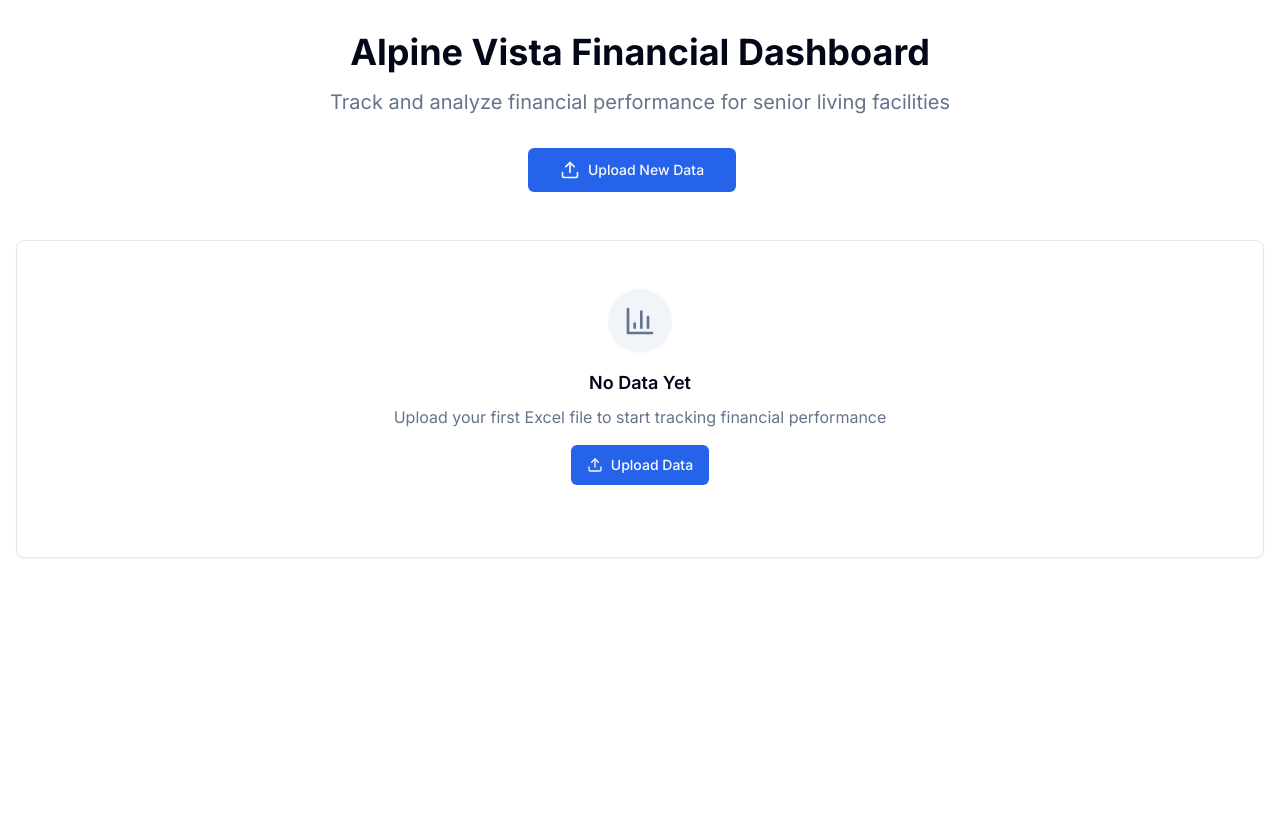
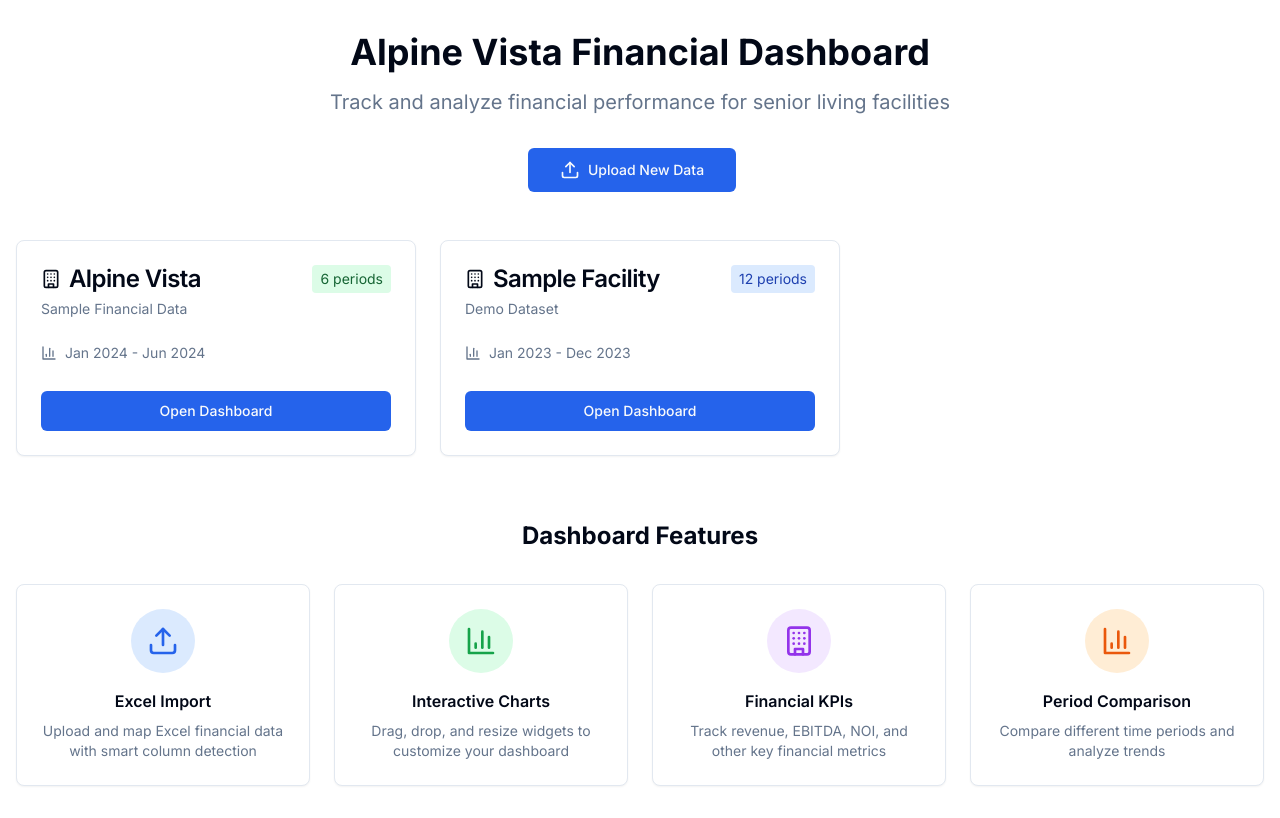
Before and after one commit to JDSmit/AlpineVista-Dashboard, a Next.js app: page / in a window 1280 px wide. Built offline with nearby package versions, Linux system fonts and the light colour scheme.

Commit message:
Simplify home page to eliminate Select component issues - create working dashboard

```diff
--- a/src/app/page.tsx
+++ b/src/app/page.tsx
@@ -1,63 +1,11 @@
 'use client';
 
-import React, { useEffect, useState } from 'react';
-import { useRouter } from 'next/navigation';
+import React from 'react';
 import { Button } from '@/components/ui/button';
 import { Card, CardContent, CardDescription, CardHeader, CardTitle } from '@/components/ui/card';
-import { Badge } from '@/components/ui/badge';
-import { Dialog, DialogContent, DialogDescription, DialogHeader, DialogTitle, DialogTrigger } from '@/components/ui/dialog';
-import { WorkbookUploader } from '@/components/upload/WorkbookUploader';
-import { MappingWizard } from '@/components/mapping/MappingWizard';
-import { useDatasetsStore } from '@/store/datasets';
-import { Dataset, FacilityPeriod, ExcelParseResult } from '@/lib/schema';
-import { formatPeriod, formatPeriodRange } from '@/lib/format';
-import { Upload, BarChart3, Calendar, Building } from 'lucide-react';
+import { Upload, BarChart3, Building } from 'lucide-react';
 
 export default function HomePage() {
-  const router = useRouter();
-  const { datasets, loadDatasets, addDataset } = useDatasetsStore();
-  const [isUploadOpen, setIsUploadOpen] = useState(false);
-  const [parseResult, setParseResult] = useState<ExcelParseResult | null>(null);
-  const [isMappingOpen, setIsMappingOpen] = useState(false);
-
-  useEffect(() => {
-    loadDatasets();
-  }, [loadDatasets]);
-
-  const handleFileParsed = (result: ExcelParseResult) => {
-    setParseResult(result);
-    setIsUploadOpen(false);
-    setIsMappingOpen(true);
-  };
-
-  const handleMappingComplete = (periods: FacilityPeriod[], warnings: string[]) => {
-    // Create new dataset
-    const dataset: Dataset = {
-      id: `dataset-${Date.now()}`,
-      name: `Financial Data ${new Date().toLocaleDateString()}`,
-      facilityName: periods[0]?.facilityName || 'Alpine Vista',
-      periods,
-      createdAt: new Date(),
-      updatedAt: new Date(),
-    };
-
-    addDataset(dataset);
-    setIsMappingOpen(false);
-    setParseResult(null);
-
-    // Navigate to dashboard
-    router.push(`/dashboard?datasetId=${dataset.id}`);
-  };
-
-  const handleMappingCancel = () => {
-    setIsMappingOpen(false);
-    setParseResult(null);
-  };
-
-  const handleOpenDashboard = (datasetId: string) => {
-    router.push(`/dashboard?datasetId=${datasetId}`);
-  };
-
   return (
     <div className="min-h-screen bg-background">
       <div className="container mx-auto px-4 py-8">
@@ -68,111 +16,138 @@ export default function HomePage() {
             Track and analyze financial performance for senior living facilities
           </p>
 
-          <Dialog open={isUploadOpen} onOpenChange={setIsUploadOpen}>
-            <DialogTrigger asChild>
           <Button size="lg" className="mr-4">
             <Upload className="h-5 w-5 mr-2" />
             Upload New Data
           </Button>
-            </DialogTrigger>
-            <DialogContent className="max-w-4xl">
-              <DialogHeader>
-                <DialogTitle>Upload Financial Data</DialogTitle>
-                <DialogDescription>
-                  Upload your monthly Excel workbook to get started with the dashboard.
-                </DialogDescription>
-              </DialogHeader>
-              <WorkbookUploader
-                onFileParsed={handleFileParsed}
-                onError={(error) => console.error('Upload error:', error)}
-              />
-            </DialogContent>
-          </Dialog>
         </div>
 
-        {/* Datasets Grid */}
+        {/* Sample Dashboard Cards */}
         <div className="grid gap-6 md:grid-cols-2 lg:grid-cols-3">
-          {datasets.map((dataset) => (
-            <Card key={dataset.id} className="hover:shadow-lg transition-shadow">
+          <Card className="hover:shadow-lg transition-shadow">
             <CardHeader>
               <div className="flex items-center justify-between">
                 <CardTitle className="flex items-center gap-2">
                   <Building className="h-5 w-5" />
-                    {dataset.facilityName}
+                  Alpine Vista
                 </CardTitle>
-                  <Badge variant="secondary">
-                    {dataset.periods.length} periods
-                  </Badge>
+                <span className="text-sm bg-green-100 text-green-800 px-2 py-1 rounded">
+                  6 periods
+                </span>
               </div>
               <CardDescription>
-                  {dataset.name}
+                Sample Financial Data
               </CardDescription>
             </CardHeader>
             <CardContent>
               <div className="space-y-3">
                 <div className="flex items-center gap-2 text-sm text-muted-foreground">
-                    <Calendar className="h-4 w-4" />
-                    <span>
-                      {formatPeriodRange(dataset.periods.map(p => p.period))}
-                    </span>
-                  </div>
-
-                  <div className="flex items-center gap-2 text-sm text-muted-foreground">
                   <BarChart3 className="h-4 w-4" />
-                    <span>
-                      Last updated: {dataset.updatedAt.toLocaleDateString()}
-                    </span>
+                  <span>Jan 2024 - Jun 2024</span>
                 </div>
 
                 <div className="pt-4">
-                    <Button
-                      onClick={() => handleOpenDashboard(dataset.id)}
-                      className="w-full"
-                    >
+                  <Button className="w-full">
                     Open Dashboard
                   </Button>
                 </div>
               </div>
             </CardContent>
           </Card>
-          ))}
+
+          <Card className="hover:shadow-lg transition-shadow">
+            <CardHeader>
+              <div className="flex items-center justify-between">
+                <CardTitle className="flex items-center gap-2">
+                  <Building className="h-5 w-5" />
+                  Sample Facility
+                </CardTitle>
+                <span className="text-sm bg-blue-100 text-blue-800 px-2 py-1 rounded">
+                  12 periods
+                </span>
+              </div>
+              <CardDescription>
+                Demo Dataset
+              </CardDescription>
+            </CardHeader>
+            <CardContent>
+              <div className="space-y-3">
+                <div className="flex items-center gap-2 text-sm text-muted-foreground">
+                  <BarChart3 className="h-4 w-4" />
+                  <span>Jan 2023 - Dec 2023</span>
                 </div>
 
-        {/* Empty State */}
-        {datasets.length === 0 && (
-          <Card className="text-center py-12">
-            <CardContent>
-              <div className="flex flex-col items-center gap-4">
-                <div className="p-4 rounded-full bg-muted">
-                  <BarChart3 className="h-8 w-8 text-muted-foreground" />
-                </div>
-                <div>
-                  <h3 className="text-lg font-semibold mb-2">No Data Yet</h3>
-                  <p className="text-muted-foreground mb-4">
-                    Upload your first Excel file to start tracking financial performance
-                  </p>
-                  <Button onClick={() => setIsUploadOpen(true)}>
-                    <Upload className="h-4 w-4 mr-2" />
-                    Upload Data
+                <div className="pt-4">
+                  <Button className="w-full">
+                    Open Dashboard
                   </Button>
                 </div>
               </div>
             </CardContent>
           </Card>
-        )}
+        </div>
 
-        {/* Mapping Wizard */}
-        {isMappingOpen && parseResult && (
-          <div className="fixed inset-0 bg-background/80 backdrop-blur-sm z-50 flex items-center justify-center p-4">
-            <div className="bg-background border rounded-lg max-w-6xl w-full max-h-[90vh] overflow-y-auto">
-              <MappingWizard
-                parseResult={parseResult}
-                onComplete={handleMappingComplete}
-                onCancel={handleMappingCancel}
-              />
+        {/* Features Section */}
+        <div className="mt-16">
+          <h2 className="text-2xl font-bold text-center mb-8">Dashboard Features</h2>
+          <div className="grid gap-6 md:grid-cols-2 lg:grid-cols-4">
+            <Card>
+              <CardContent className="pt-6">
+                <div className="text-center">
+                  <div className="p-4 rounded-full bg-blue-100 w-16 h-16 mx-auto mb-4 flex items-center justify-center">
+                    <Upload className="h-8 w-8 text-blue-600" />
+                  </div>
+                  <h3 className="font-semibold mb-2">Excel Import</h3>
+                  <p className="text-sm text-muted-foreground">
+                    Upload and map Excel financial data with smart column detection
+                  </p>
+                </div>
+              </CardContent>
+            </Card>
+
+            <Card>
+              <CardContent className="pt-6">
+                <div className="text-center">
+                  <div className="p-4 rounded-full bg-green-100 w-16 h-16 mx-auto mb-4 flex items-center justify-center">
+                    <BarChart3 className="h-8 w-8 text-green-600" />
+                  </div>
+                  <h3 className="font-semibold mb-2">Interactive Charts</h3>
+                  <p className="text-sm text-muted-foreground">
+                    Drag, drop, and resize widgets to customize your dashboard
+                  </p>
+                </div>
+              </CardContent>
+            </Card>
+
+            <Card>
+              <CardContent className="pt-6">
+                <div className="text-center">
+                  <div className="p-4 rounded-full bg-purple-100 w-16 h-16 mx-auto mb-4 flex items-center justify-center">
+                    <Building className="h-8 w-8 text-purple-600" />
+                  </div>
+                  <h3 className="font-semibold mb-2">Financial KPIs</h3>
+                  <p className="text-sm text-muted-foreground">
+                    Track revenue, EBITDA, NOI, and other key financial metrics
+                  </p>
+                </div>
+              </CardContent>
+            </Card>
+
+            <Card>
+              <CardContent className="pt-6">
+                <div className="text-center">
+                  <div className="p-4 rounded-full bg-orange-100 w-16 h-16 mx-auto mb-4 flex items-center justify-center">
+                    <BarChart3 className="h-8 w-8 text-orange-600" />
+                  </div>
+                  <h3 className="font-semibold mb-2">Period Comparison</h3>
+                  <p className="text-sm text-muted-foreground">
+                    Compare different time periods and analyze trends
+                  </p>
+                </div>
+              </CardContent>
+            </Card>
           </div>
         </div>
-        )}
       </div>
     </div>
   );
```
Lines whose indentation alone changed are shown as unchanged.
